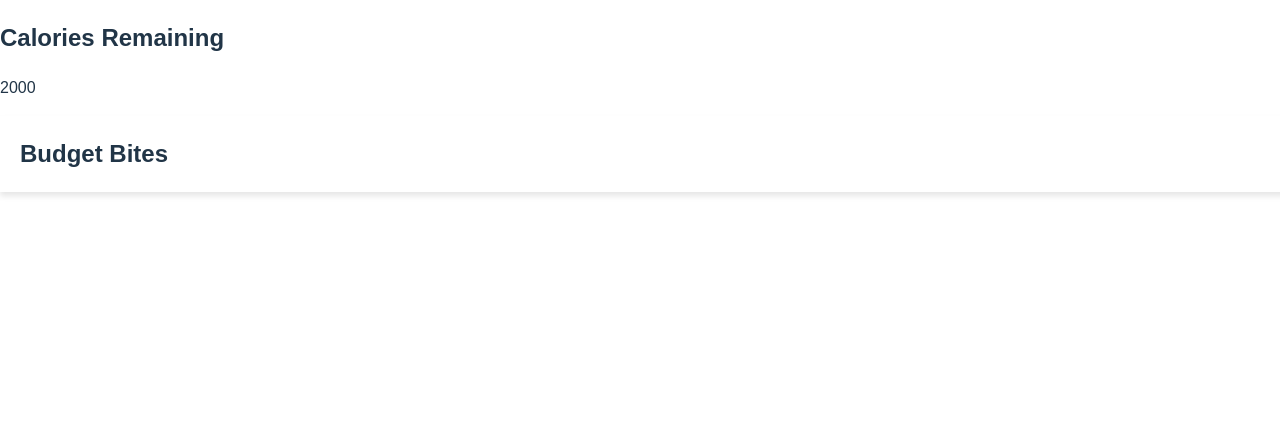
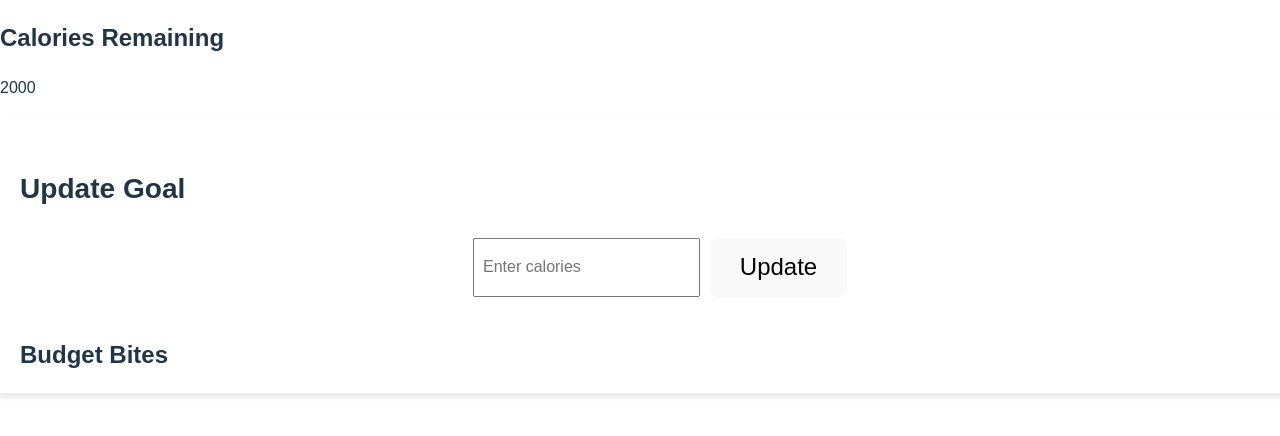
Before and after one commit to Tringuyen2007/Budget-Bites, a React (Vite) app: page / in a window 1280 px wide. Shown: the top 436 px of the page. Built offline with nearby package versions, Linux system fonts and the light colour scheme.

Commit message:
added edit goal components

```diff
--- a/src/Start_page.jsx
+++ b/src/Start_page.jsx
@@ -1,6 +1,7 @@
 import { useState } from 'react'
 import './Start_page.css'
 import CalorieDisplay from './components/CalorieDisplay'
+import EditGoal from './components/EditGoal'
 
 function Start_page() {
   const [calories, setCalories] = useState(2000)
@@ -8,6 +9,7 @@ function Start_page() {
   return (
     <div class="app-container">
       <CalorieDisplay CurrentCalories={calories} />
+      <EditGoal updateCalories={setCalories} />
       <nav className="navbar">Budget Bites</nav>
     </div>
   )
--- /dev/null
+++ b/src/components/EditGoal.jsx
@@ -0,0 +1,30 @@
+import { useState } from 'react';
+
+function EditGoal({ updateCalories }) {
+    const [inputValue, setInputValue] = useState("");
+
+    const handleSubmit = () => {
+        if (inputValue) {
+            updateCalories(inputValue);
+            setInputValue(""); // Clear input after update
+        }
+    }
+
+    return (
+        <div className="card" style={{ marginTop: '20px' }}>
+            <h3>Update Goal</h3>
+            <div style={{ display: 'flex', gap: '10px', justifyContent: 'center', marginTop: '10px' }}>
+                <input
+                    type="number"
+                    value={inputValue}
+                    onChange={(e) => setInputValue(e.target.value)}
+                    placeholder="Enter calories"
+                    style={{ padding: '8px', fontSize: '16px' }}
+                />
+                <button onClick={handleSubmit}>Update</button>
+            </div>
+        </div>
+    )
+}
+
+export default EditGoal;
```
